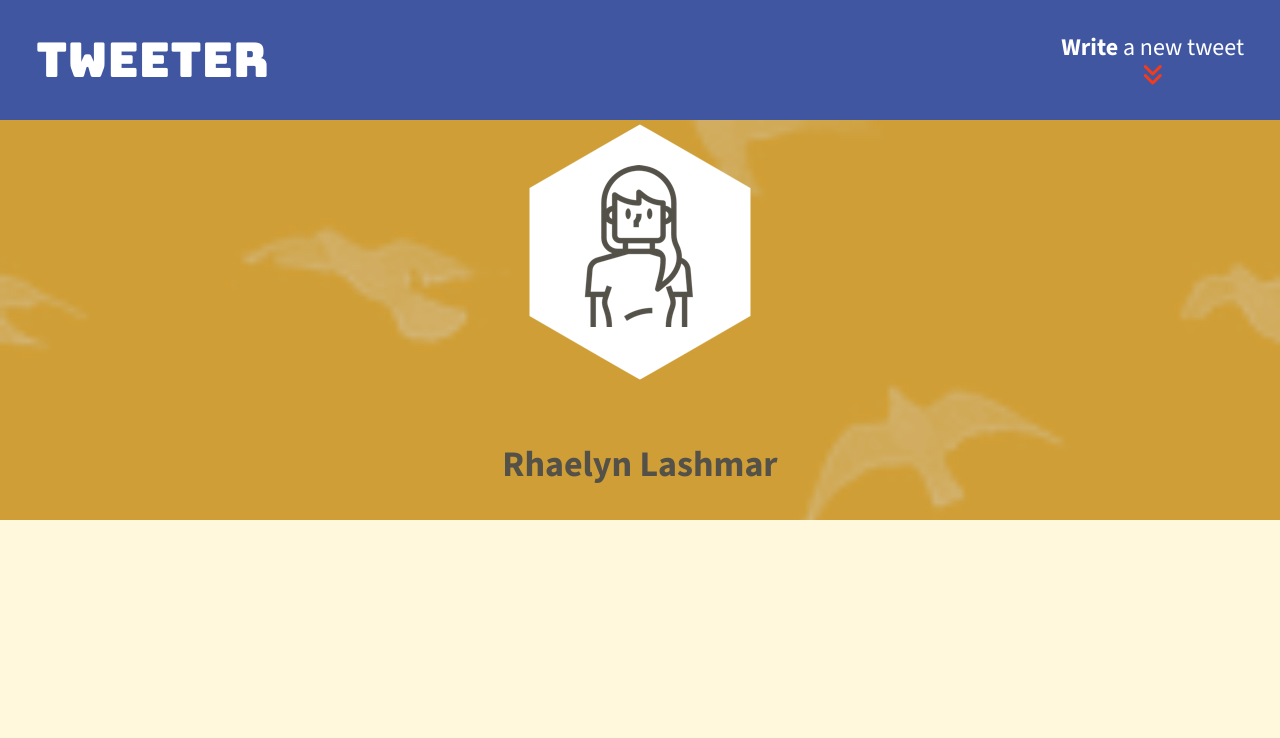
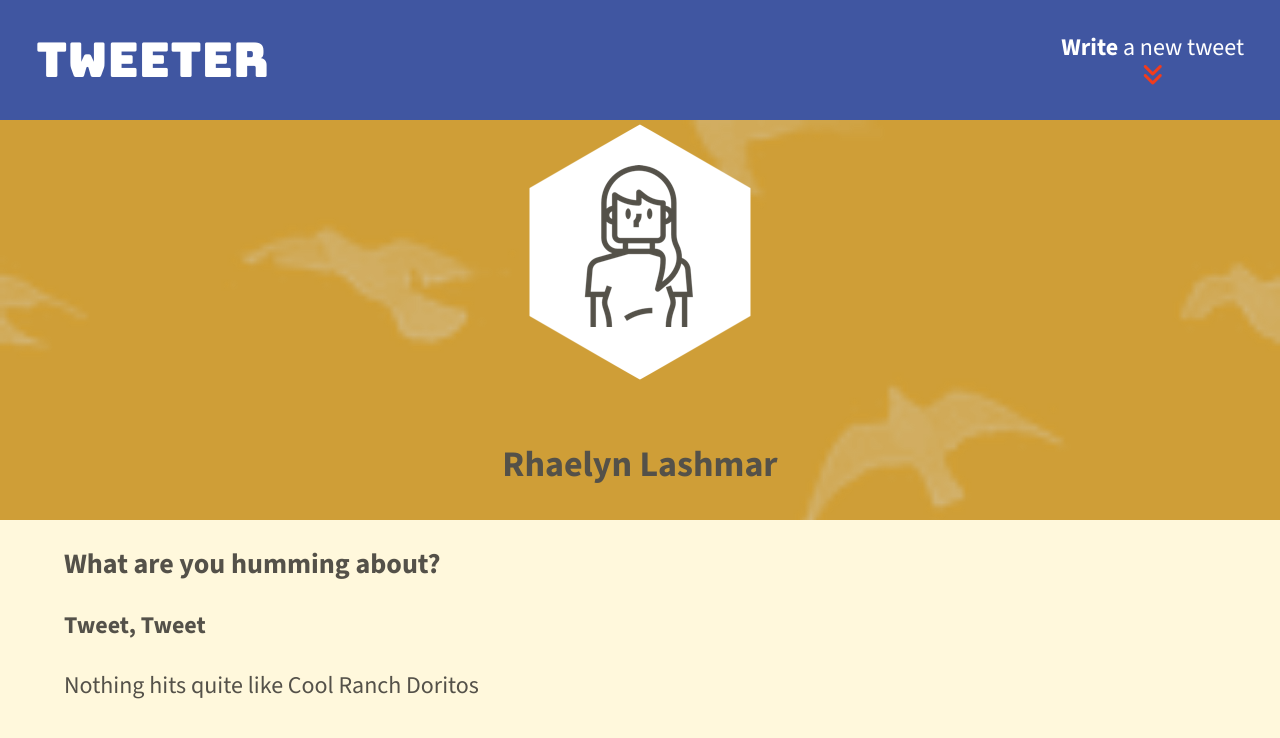
Before and after one commit to rhaelynlashmar/tweeter, a website: page public/index.html in a window 1280 px wide. Drawn offline with nearby package versions, Linux system fonts and the light colour scheme.

Commit message:
Temporary- added test examples for visuals

```diff
--- a/public/index.html
+++ b/public/index.html
@@ -49,6 +49,10 @@
     </header>
 
     <!-- Page-specific (main) content here -->
-    <main class="container"></main>
+    <main class="container">
+      <h3>What are you humming about?</h3>
+      <h4>Tweet, Tweet</h4>
+      <p>Nothing hits quite like Cool Ranch Doritos</p>
+    </main>
   </body>
 </html>
```
